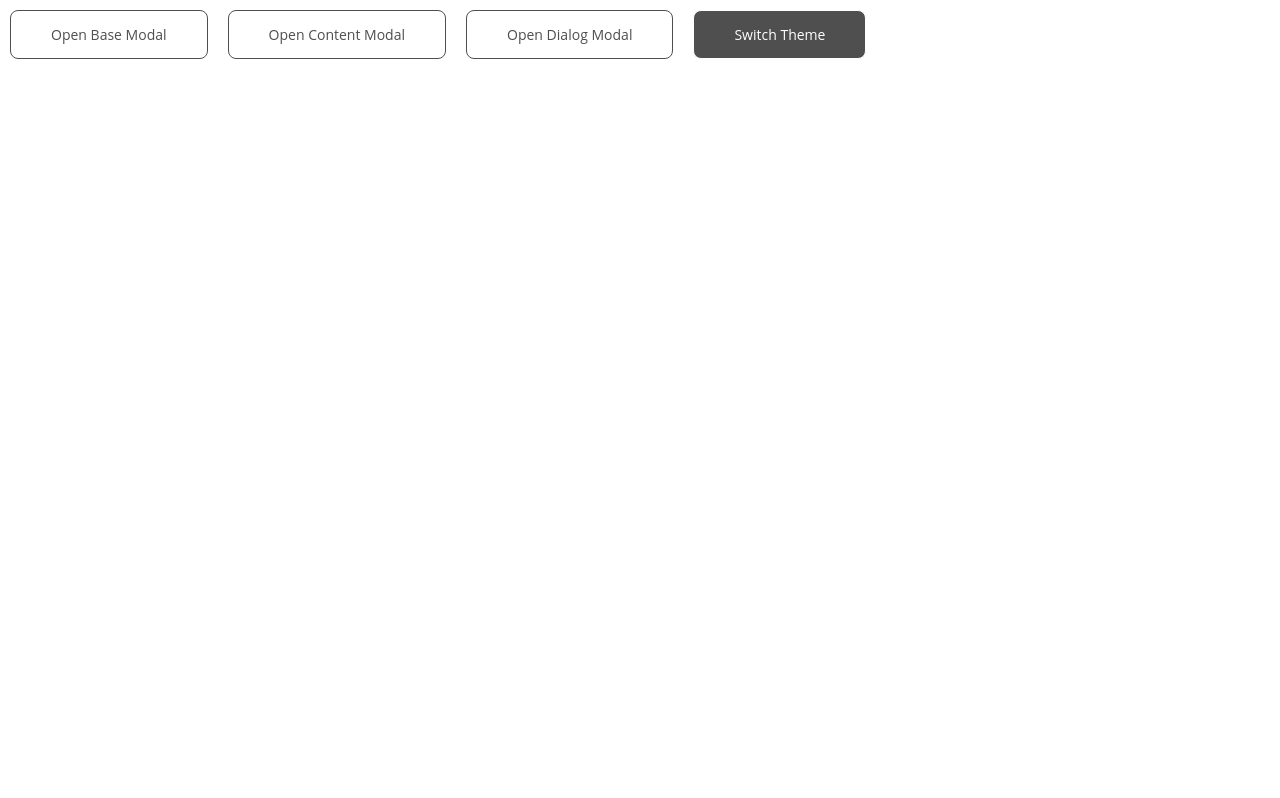
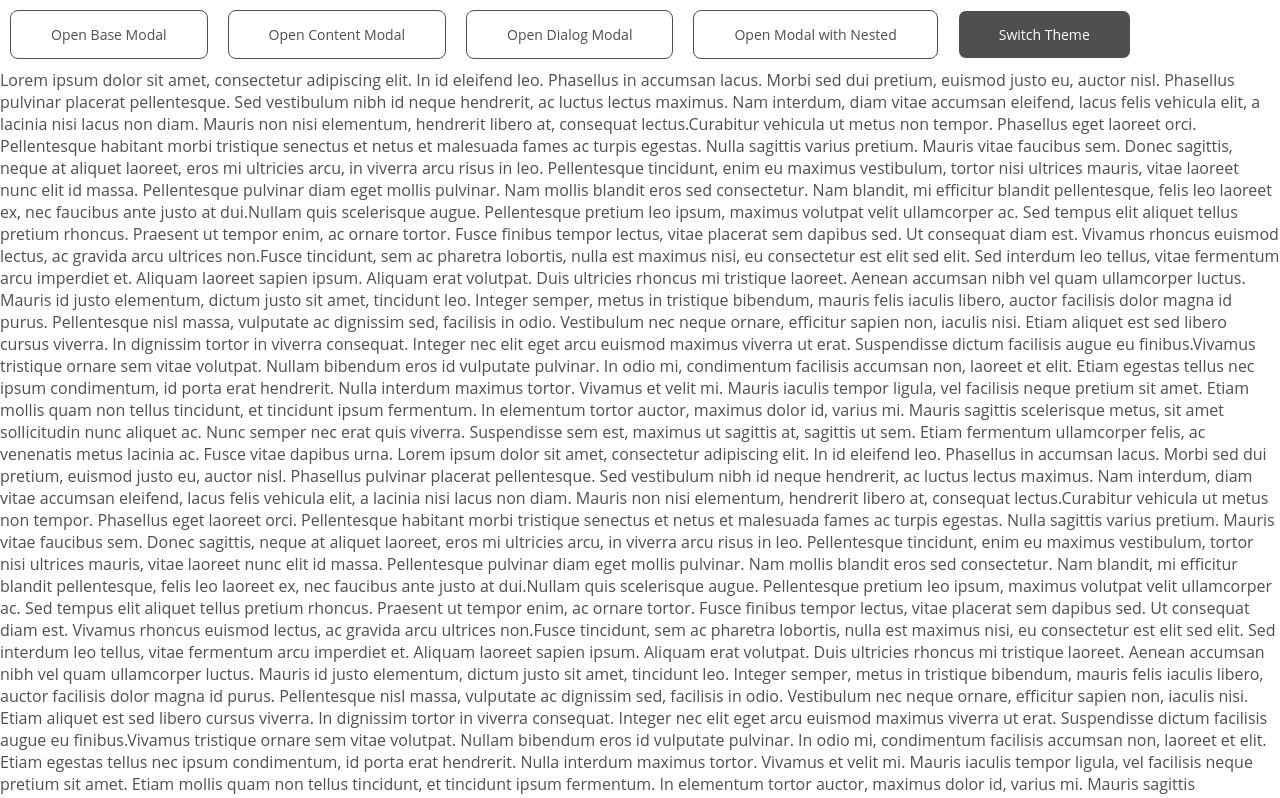
Before and after one commit to contra/contra-interview-assessment, a Next.js app in the folder frontend/: page / in a window 1280 px wide. Shown: the top 798 px of the page. Built offline with nearby package versions, Linux system fonts and the light colour scheme.

Commit message:
Adding nested modal functionality

```diff
--- a/frontend/src/components/Modal/index.tsx
+++ b/frontend/src/components/Modal/index.tsx
@@ -109,6 +109,16 @@ const Modal: React.FC<ModalProps> = ({ children, isOpen, onClose }) => {
     setIsBrowser(true);
   }, []);
 
+  useEffect(() => {
+    if (isOpen) {
+      document.body.style.overflow = 'hidden';
+    }
+
+    return () => {
+      document.body.style.overflow = 'visible';
+    };
+  }, [isOpen]);
+
   if (isBrowser && isOpen) {
     return createPortal(
       <ModalOverlay aria-hidden={!isOpen} aria-modal={isOpen} isOpen={isOpen}>
--- a/frontend/src/components/ModalSelector.tsx
+++ b/frontend/src/components/ModalSelector.tsx
@@ -14,7 +14,15 @@ const ModalSelectorContainer = styled.div`
 `;
 
 type ModalSelectorProps = {
-  onSelectModal: (modalType: boolean | 'Base' | 'Content' | 'Dialog') => void;
+  onSelectModal: (
+    modalType:
+      | boolean
+      | 'Base'
+      | 'Content'
+      | 'Dialog'
+      | 'Nested'
+      | 'NestedChildren'
+  ) => void;
   onSwitchTheme: () => void;
 };
 const ModalSelector: React.FC<ModalSelectorProps> = ({
@@ -28,6 +36,9 @@ const ModalSelector: React.FC<ModalSelectorProps> = ({
         Open Content Modal
       </Button>
       <Button onClick={() => onSelectModal('Dialog')}>Open Dialog Modal</Button>
+      <Button onClick={() => onSelectModal('Nested')}>
+        Open Modal with Nested
+      </Button>
       <Button onClick={() => onSwitchTheme()} variant="Secondary">
         Switch Theme
       </Button>
--- a/frontend/src/pages/index.tsx
+++ b/frontend/src/pages/index.tsx
@@ -4,6 +4,7 @@ import Head from 'next/head';
 import { useState } from 'react';
 import { ThemeProvider } from 'styled-components';
 import translation from '@/assets/mockedTranslation.json';
+import Button from '@/components/Button';
 import Modal from '@/components/Modal';
 import ContentModal from '@/components/Modal/ContentModal';
 import DialogModal from '@/components/Modal/DialogModal';
@@ -13,7 +14,7 @@ import { darkTheme, lightTheme } from '@/styled/themes';
 
 const Index: NextPage = () => {
   const [openModal, setOpenModal] = useState<
-    boolean | 'Base' | 'Content' | 'Dialog'
+    boolean | 'Base' | 'Content' | 'Dialog' | 'Nested' | 'NestedChildren'
   >(false);
   const [theme, setTheme] = useState<'dark' | 'light'>('light');
 
@@ -51,6 +52,25 @@ const Index: NextPage = () => {
           text={translation.longText}
           title={translation.modalTitle}
         />
+
+        <Modal
+          isOpen={openModal === 'Nested' || openModal === 'NestedChildren'}
+          onClose={() => setOpenModal(false)}
+        >
+          <Button onClick={() => setOpenModal('NestedChildren')}>
+            Open Nested
+          </Button>
+          <Modal
+            isOpen={openModal === 'NestedChildren'}
+            onClose={() => setOpenModal('Nested')}
+          >
+            Hey There
+          </Modal>
+        </Modal>
+        <p>
+          {translation.longText} {translation.longText} {translation.longText}
+          {translation.longText}
+        </p>
       </ThemeProvider>
     </>
   );
```
